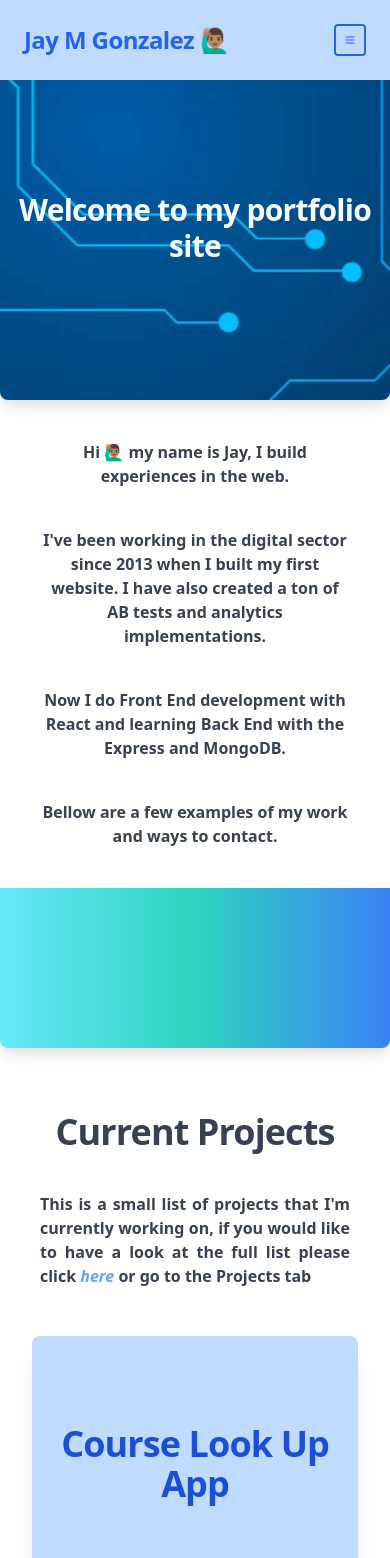
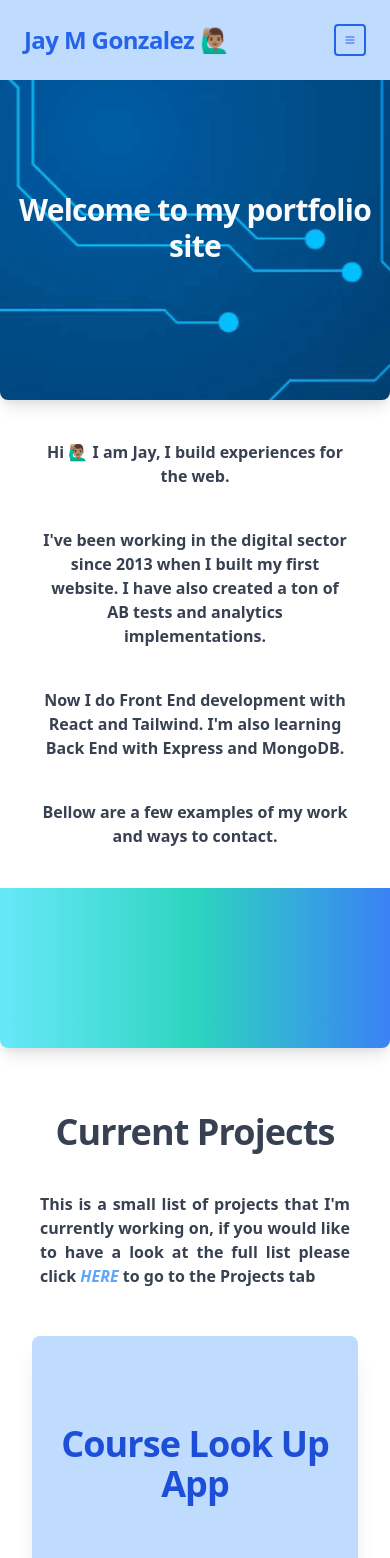
Before and after one commit to jaymgonzalez/my-site-react, a React (Create React App) app: page / in a window 390 px wide. Shown: the top 1558 px of the page. Built offline with nearby package versions, Linux system fonts and the light colour scheme.

Commit message:
homepage / AboutMeList finished

```diff
--- a/src/components/AboutMeList.js
+++ b/src/components/AboutMeList.js
@@ -1,13 +1,52 @@
 import React from 'react'
+
+const icons = [
+  {
+    name: "university",
+    path: '<path fill="#fff" d="M12 14l9-5-9-5-9 5 9 5z" /><path fill="#fff" d="M12 14l6.16-3.422a12.083 12.083 0 01.665 6.479A11.952 11.952 0 0012 20.055a11.952 11.952 0 00-6.824-2.998 12.078 12.078 0 01.665-6.479L12 14z" /> <path strokeLinecap="round" strokeLinejoin="round" strokeWidth={2} d="M12 14l9-5-9-5-9 5 9 5zm0 0l6.16-3.422a12.083 12.083 0 01.665 6.479A11.952 11.952 0 0012 20.055a11.952 11.952 0 00-6.824-2.998 12.078 12.078 0 01.665-6.479L12 14zm-4 6v-7.5l4-2.222" />',
+    desciption: "Studied Finance at Sussex Uni"
+  },
+  {
+    name: "",
+    path: '<path strokeLinecap="round" strokeLinejoin="round" strokeWidth={2} d="M10 20l4-16m4 4l4 4-4 4M6 16l-4-4 4-4" />',
+    desciption: "Self-taught Coder"
+  },
+  {
+    name: "",
+    path: '<path strokeLinecap="round" strokeLinejoin="round" strokeWidth={2} d="M9.75 17L9 20l-1 1h8l-1-1-.75-3M3 13h18M5 17h14a2 2 0 002-2V5a2 2 0 00-2-2H5a2 2 0 00-2 2v10a2 2 0 002 2z" />',
+    desciption: "Love to Work in Tech"
+  },
+  {
+    name: "",
+    path: '<path strokeLinecap="round" strokeLinejoin="round" strokeWidth={2} d="M3.055 11H5a2 2 0 012 2v1a2 2 0 002 2 2 2 0 012 2v2.945M8 3.935V5.5A2.5 2.5 0 0010.5 8h.5a2 2 0 012 2 2 2 0 104 0 2 2 0 012-2h1.064M15 20.488V18a2 2 0 012-2h3.064M21 12a9 9 0 11-18 0 9 9 0 0118 0z" />',
+    desciption: "Backpacked the World for 3 Years"
+  },
+  {
+    name: "",
+    path: ' <path strokeLinecap="round" strokeLinejoin="round" strokeWidth={2} d="M13 10V3L4 14h7v7l9-11h-7z" />',
+    desciption: "Quick Learner"
+  },
+  {
+    name: "",
+    path: '<path strokeLinecap="round" strokeLinejoin="round" strokeWidth={2} d="M8 12h.01M12 12h.01M16 12h.01M21 12c0 4.418-4.03 8-9 8a9.863 9.863 0 01-4.255-.949L3 20l1.395-3.72C3.512 15.042 3 13.574 3 12c0-4.418 4.03-8 9-8s9 3.582 9 8z" />',
+    desciption: "Can Talk 3 Languages"
+  },
+]
+
+
+const itemsList = icons.map((icon, i) =>
+  <div key={i} className="w-36">
+    <svg className="mx-auto h-16 w-16 text-gray-800" xmlns="http://www.w3.org/2000/svg" fill="none" viewBox="0 0 24 24" stroke="currentColor" dangerouslySetInnerHTML={{ __html: icon.path }}></svg>
+    <h2 className="text-gray-800 text-center tracking-tight font-bold">
+      {icon.desciption}
+    </h2>
+  </div>
+)
 
 const AboutMeList = () => {
   return (
-    <div>
-      <svg className="h-16 w-16" xmlns="http://www.w3.org/2000/svg" fill="none" viewBox="0 0 24 24" stroke="currentColor">
-        <path fill="#fff" d="M12 14l9-5-9-5-9 5 9 5z" />
-        <path fill="#fff" d="M12 14l6.16-3.422a12.083 12.083 0 01.665 6.479A11.952 11.952 0 0012 20.055a11.952 11.952 0 00-6.824-2.998 12.078 12.078 0 01.665-6.479L12 14z" />
-        <path strokeLinecap="round" strokeLinejoin="round" strokeWidth={2} d="M12 14l9-5-9-5-9 5 9 5zm0 0l6.16-3.422a12.083 12.083 0 01.665 6.479A11.952 11.952 0 0012 20.055a11.952 11.952 0 00-6.824-2.998 12.078 12.078 0 01.665-6.479L12 14zm-4 6v-7.5l4-2.222" />
-      </svg>
+    <div className="py-10 mx-auto max-w-screen-md items-center justify-items-center grid grid-cols-2 md:grid-cols-3 gap-4">
+      {itemsList}
     </div>
   )
 }
--- a/src/components/HomePage.js
+++ b/src/components/HomePage.js
@@ -14,44 +14,47 @@ const HomePage = () => {
       </div>
       <div className="text-gray-700 m-auto max-w-screen-sm sm:py-10">
         <p className="font-bold sm:text-xl text-center m-10 sm:py-4">
-          Hi 🙋🏽‍♂️ my name is Jay, I build experiences in the web.
+          Hi 🙋🏽‍♂️ I am Jay, I build experiences for the web.
         </p>
         <p className="font-bold sm:text-xl text-center m-10 sm:py-4">
           I've been working in the digital sector since 2013 when I built my first website. I have also created a ton of AB tests and analytics implementations.
         </p>
         <p className="font-bold sm:text-xl text-center m-10 sm:py-4">
-          Now I do Front End development with React and learning Back End with the Express and MongoDB.
+          Now I do Front End development with React and Tailwind. I'm also learning Back End with Express and MongoDB.
         </p>
         <p className="font-bold sm:text-xl text-center m-10 sm:pt-4">
           Bellow are a few examples of my work and ways to contact.
         </p>
       </div>
       <div className="h-40 w-full bg-gradient-to-r from-cyan-300 via-teal-400 to-blue-500 shadow-lg rounded-b-lg my-6 sm:my-10"></div>
-      <div className="max-w-screen-sm mx-auto">
-        <p className="text-4xl text-center tracking-tight text-gray-700 font-extrabold py-10 sm:py-20">
+      <div className="max-w-screen-sm mx-auto text-gray-700">
+        <p className="text-4xl text-center tracking-tight font-extrabold py-10 sm:py-20">
           Current Projects
         </p>
-        <p className="font-bold sm:text-xl text-justify px-10 text-gray-700">
-          This is a small list of projects that I'm currently working on, if you would like to have a look at the full list please click <a className="text-blue-400 hover:text-gray-400 italic" href="/projects">here </a> or go to the Projects tab
+        <p className="font-bold sm:text-xl text-justify px-10">
+          This is a small list of projects that I'm currently working on, if you would like to have a look at the full list please click <a className="text-blue-400 hover:text-gray-400 italic" href="/projects">HERE </a> to go to the Projects tab
         </p>
       </div>
 
       <div className="max-w-screen-md mx-auto sm:py-10 grid sm:grid-cols-2 grid-cols-1 gap-4">
         < ListCardComponent projects={projects.slice(0, 4)} />
       </div>
-      <div className="h-40 w-full bg-gradient-to-r from-cyan-300 via-teal-400 to-blue-500 shadow-lg rounded-b-lg my-6 sm:my-10"></div>
-      <div className="max-w-screen-sm mx-auto">
-        <p className="text-4xl text-center tracking-tight text-gray-700 font-extrabold py-10 sm:py-20">
+      <div className="h-40 w-full bg-gradient-to-l from-cyan-300 via-teal-400 to-blue-500 shadow-lg rounded-b-lg my-6 sm:my-10"></div>
+      <div className="max-w-screen-sm mx-auto text-gray-700">
+        <p className="text-4xl text-center tracking-tight font-extrabold py-10 sm:py-20">
           About Me
         </p>
-        <p className="font-bold sm:text-xl content-center px-10">
-          This section still on the making, if you want to know more about me, please click <a className="text-blue-400 hover:text-gray-400 italic" href="/about">here </a> or go to the About Me tab
-        </p>
-        {/* <AboutMeList /> */}
+        <AboutMeList />
+        <div className="font-bold sm:text-xl text-center p-10 sm:py-20">
+          <p>
+            To see a full list of live events click <a className="text-blue-400 hover:text-gray-400 italic" href="/about"> HERE </a></p>
+          <p className="pt-10 sm:pt-20">For a recruiter ready CV click <a className="text-blue-400 hover:text-gray-400 italic" href="/cv">HERE </a>
+          </p>
+        </div>
       </div>
-      <div className="h-40 w-full bg-gradient-to-l from-cyan-300 via-teal-400 to-blue-500 shadow-lg rounded-b-lg my-6 sm:my-10"></div>
-      <div className="max-w-screen-sm mx-auto">
-        <p className="text-4xl text-center tracking-tight text-gray-700 font-extrabold py-10 sm:py-20">
+      <div className="h-40 w-full bg-gradient-to-r from-cyan-300 via-teal-400 to-blue-500 shadow-lg rounded-b-lg my-6 sm:my-10"></div>
+      <div className="max-w-screen-sm mx-auto text-gray-700">
+        <p className="text-4xl text-center tracking-tight font-extrabold py-10 sm:py-20">
           Contact Me
         </p>
         <p className="font-bold sm:text-xl content-center px-10 text-justify">
```
